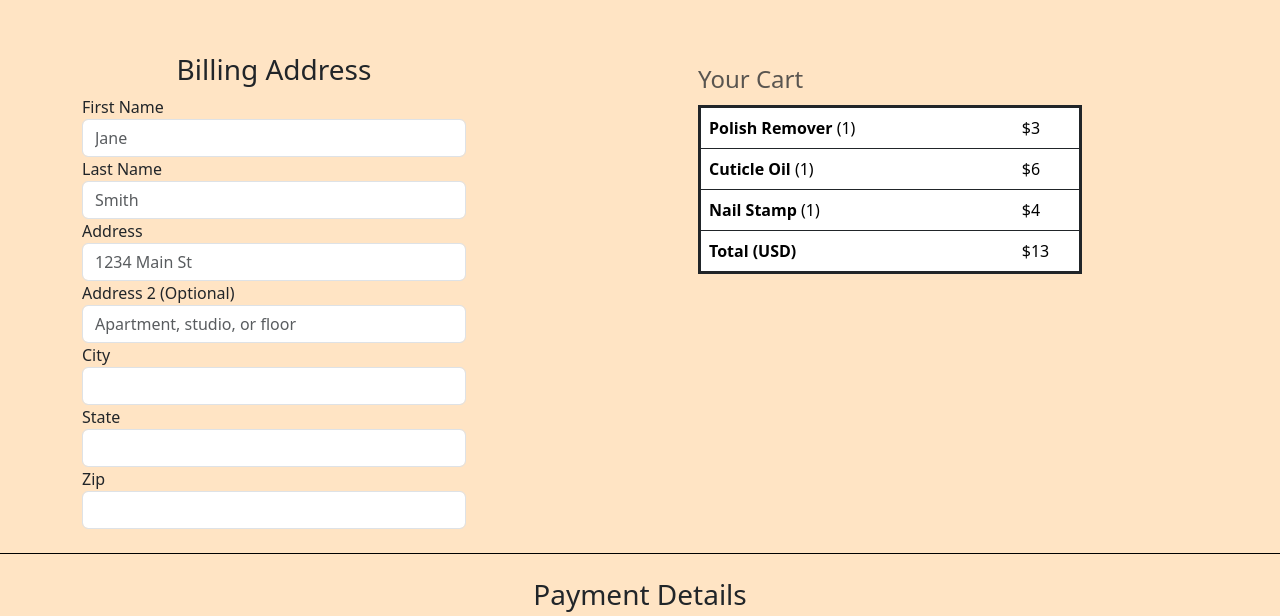
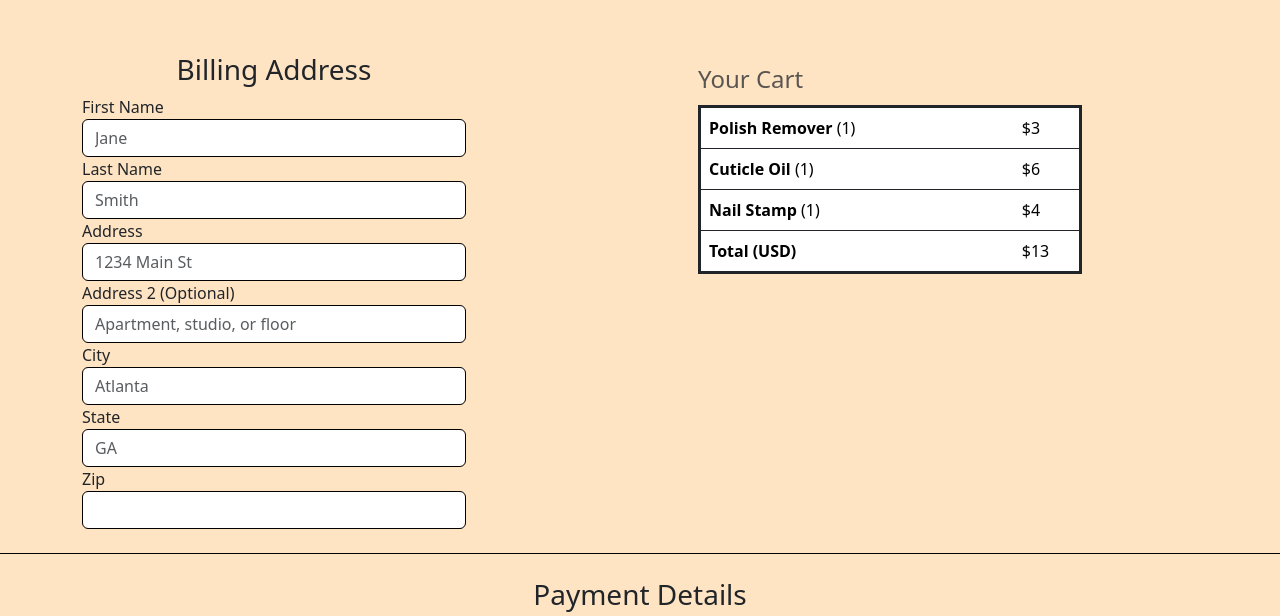
Before and after one commit to BiancaTate/ecommerce-capstone, a plain HTML site: page checkout.html in a window 1280 px wide. Shown: the part 107-723 px from the top of the page. Drawn offline with nearby package versions, Linux system fonts and the light colour scheme.

Commit message:
last small changes

```diff
--- a/checkout.html
+++ b/checkout.html
@@ -76,11 +76,11 @@
         <div class="form-row">
           <div class="form-group col-md-6">
             <label for="inputCity">City</label>
-            <input type="text" class="form-control" id="inputCity">
+            <input type="text" class="form-control" id="inputCity" placeholder="Atlanta">
           </div>
           <div class="form-group col-md-4">
             <label for="inputState">State</label>
-            <input type="text" class="form-control" id="inputState">
+            <input type="text" class="form-control" id="inputState" placeholder="GA">
 
           </div>
           <div class="form-group col-md-2">
--- a/css/checkout.css
+++ b/css/checkout.css
@@ -5,6 +5,7 @@
 .form-group{
     width: 30vw;
     margin: auto;
+    border-color: black;
 
 }
 h1{
@@ -40,3 +41,7 @@ h3{
 caption{
     font-size:x-large;
 }
+
+.form-control{
+    border-color: black;
+}
```
